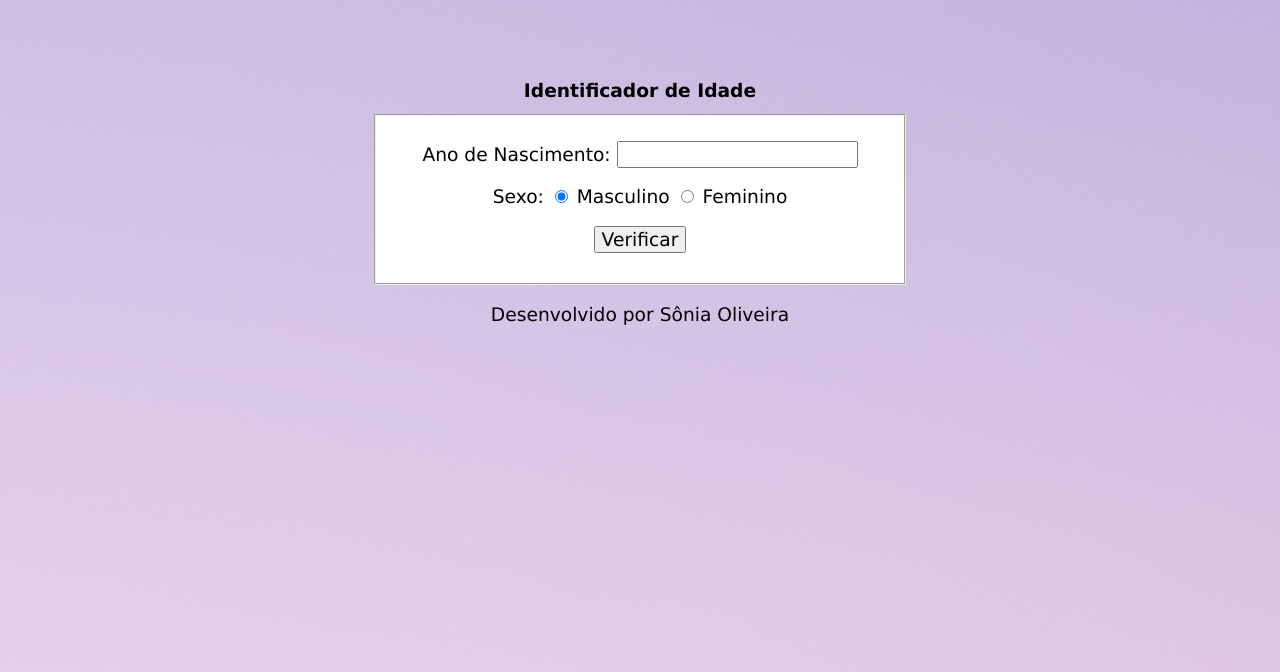
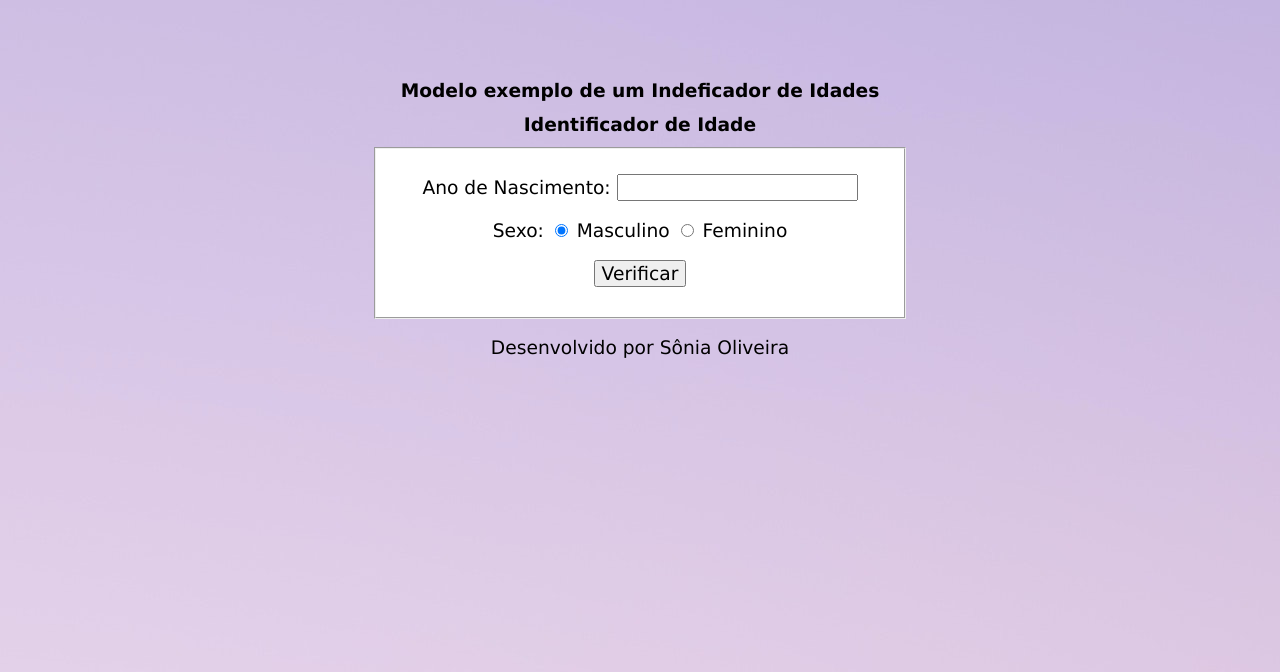
Before and after one commit to Sonia-95/ProjetoIdade, a plain HTML site: page index.html in a window 1280 px wide. Shown: the top 672 px of the page. Drawn offline with Linux system fonts and the light colour scheme.

Commit message:
Fazendo modificação: adicionando uma tag HTML
Este exemplo mostra uma alteração do projeto que foi clonado do repositório original.

```diff
--- a/index.html
+++ b/index.html
@@ -13,6 +13,7 @@
 
 <body>
     <header>
+       <h1>Modelo exemplo de um Indeficador de Idades</h1>
         <h1>Identificador de Idade</h1>
     </header>
 
```
